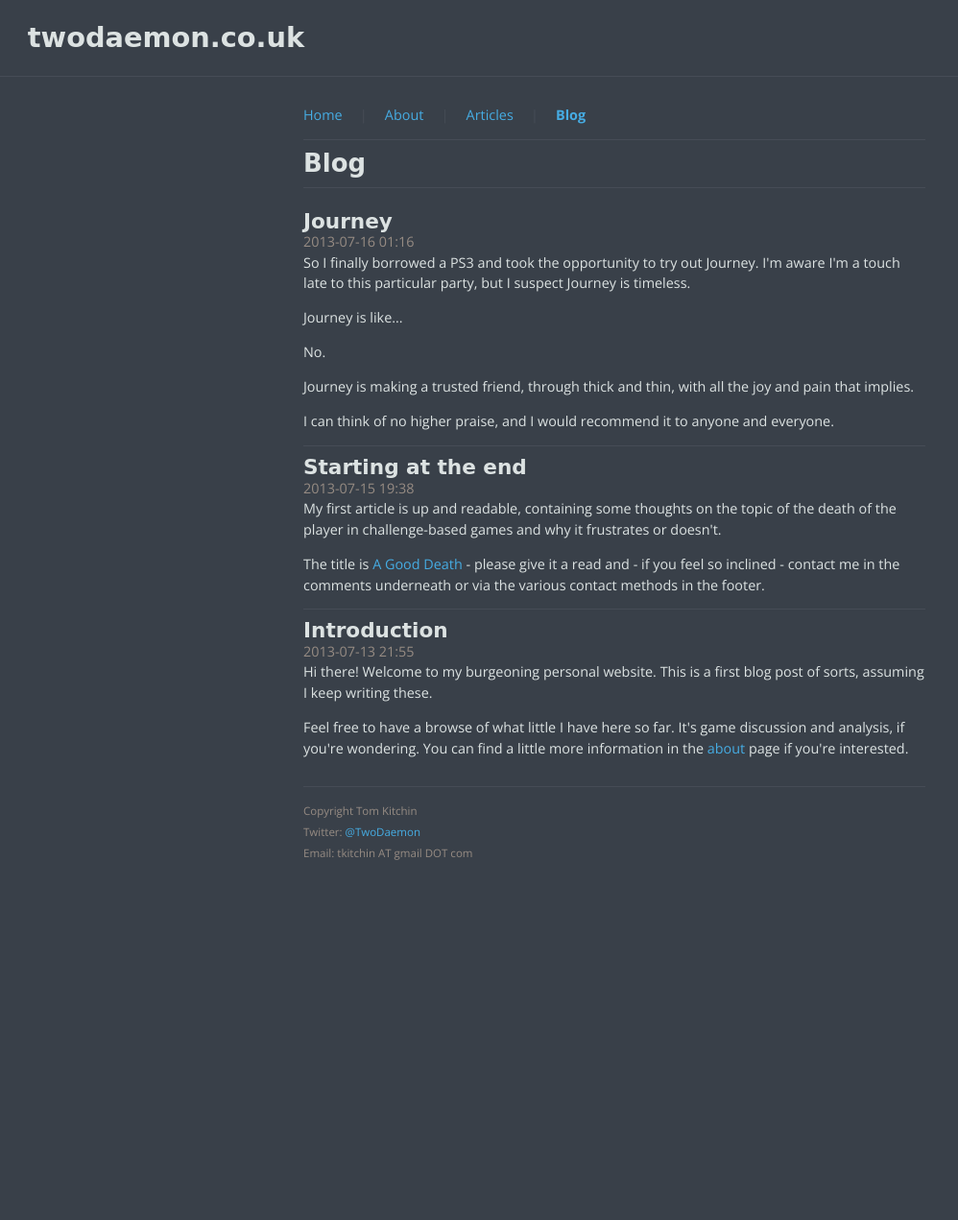
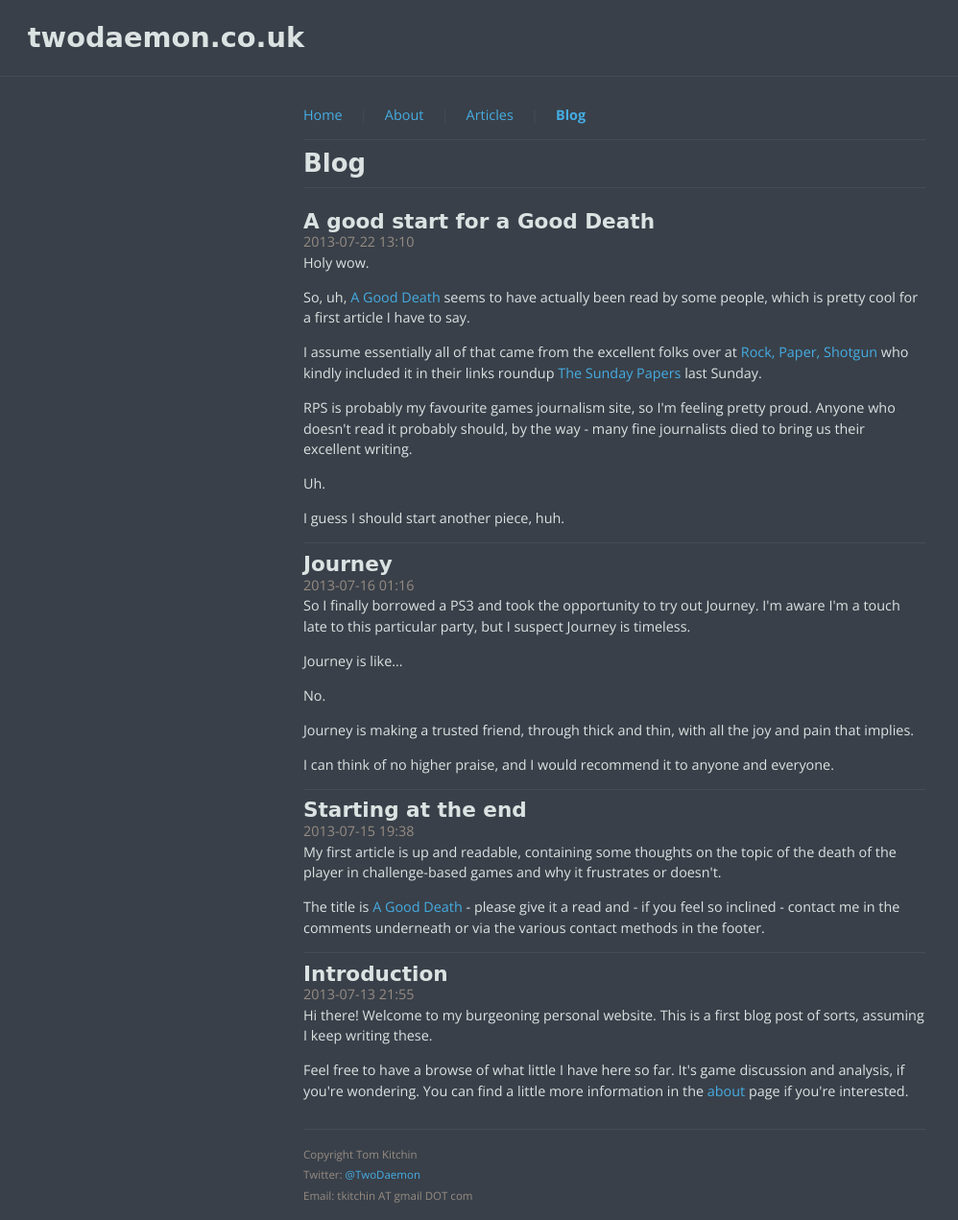
Before and after one commit to TwoDaemon/twodaemon, a Flask app: page /blog in a window 1280 px wide. Shown: the whole page at 96% size, without its empty margins (0-998 px from the left). Before the commit the page ends 896 px from the top, so only its background shows below. Run offline with Flask 2, Linux system fonts and the light colour scheme; some web fonts are replaced.

Commit message:
Update the blog - I really need to implement that.

```diff
--- a/twodaemon/templates/blog.html
+++ b/twodaemon/templates/blog.html
@@ -1,6 +1,23 @@
 {% extends "_base.html" %}
 
 {% block content %}
+    <div class="post">
+        <h3 class="post-title">A good start for a Good Death</h3>
+        <div class="post-meta">
+            2013-07-22 13:10
+        </div>
+        <p>Holy wow.</p>
+        <p>So, uh, <a href="{{ url_for('article_single', article_name='a_good_death') }}">A Good Death</a> seems
+        to have actually been read by some people, which is pretty cool for a first article I have to say.</p>
+        <p>I assume essentially all of that came from the excellent folks over at
+        <a href="http://www.rockpapershotgun.com">Rock, Paper, Shotgun</a> who kindly included it in their
+        links roundup <a href="http://www.rockpapershotgun.com/2013/07/21/the-sunday-papers-273/">The Sunday
+        Papers</a> last Sunday.</p>
+        <p>RPS is probably my favourite games journalism site, so I'm feeling pretty proud. Anyone who doesn't read
+        it probably should, by the way - many fine journalists died to bring us their excellent writing.</p>
+        <p>Uh.</p>
+        <p>I guess I should start another piece, huh.</p>
+    </div>
     <div class="post">
         <h3 class="post-title">Journey</h3>
         <div class="post-meta">
```
